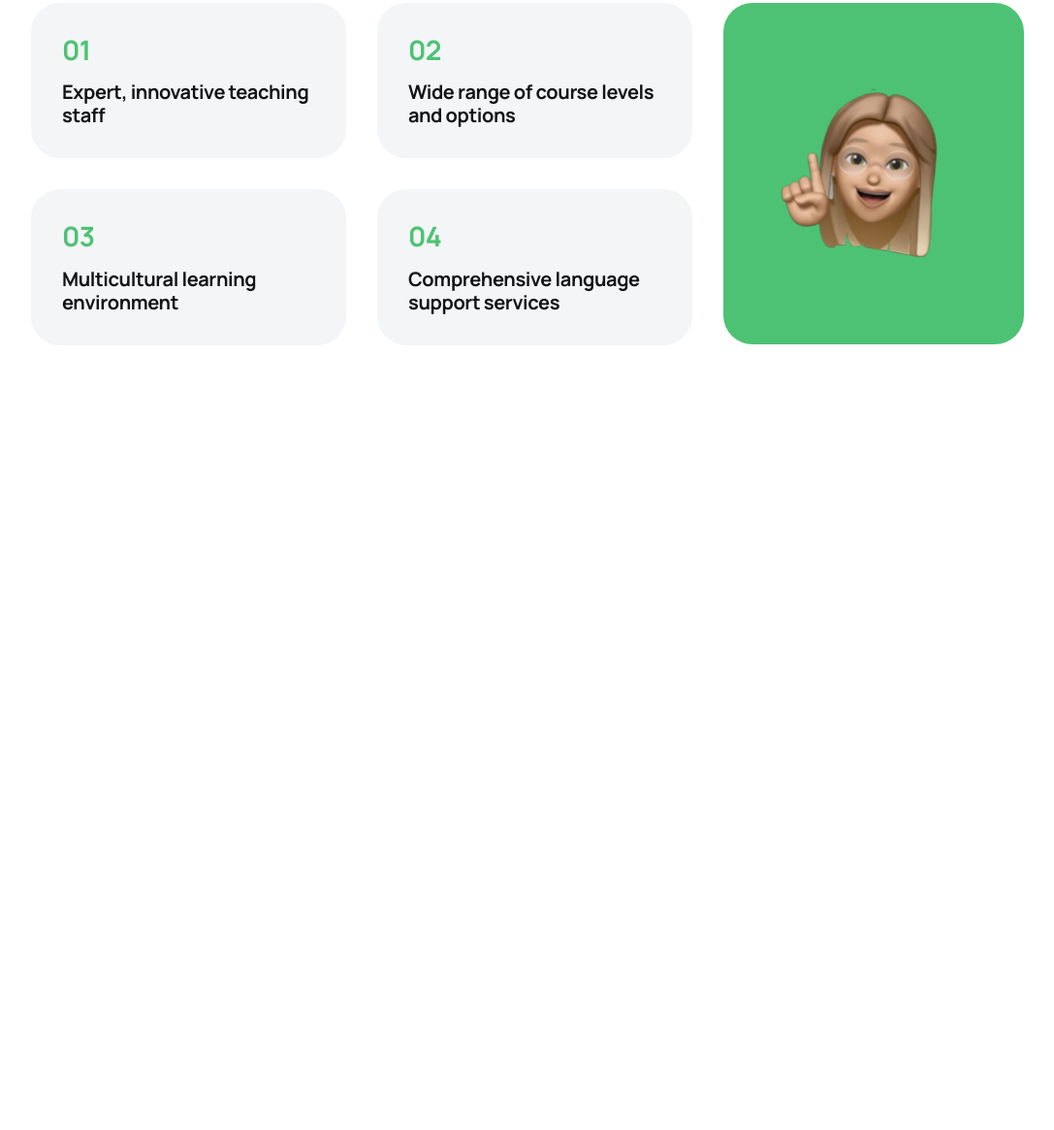
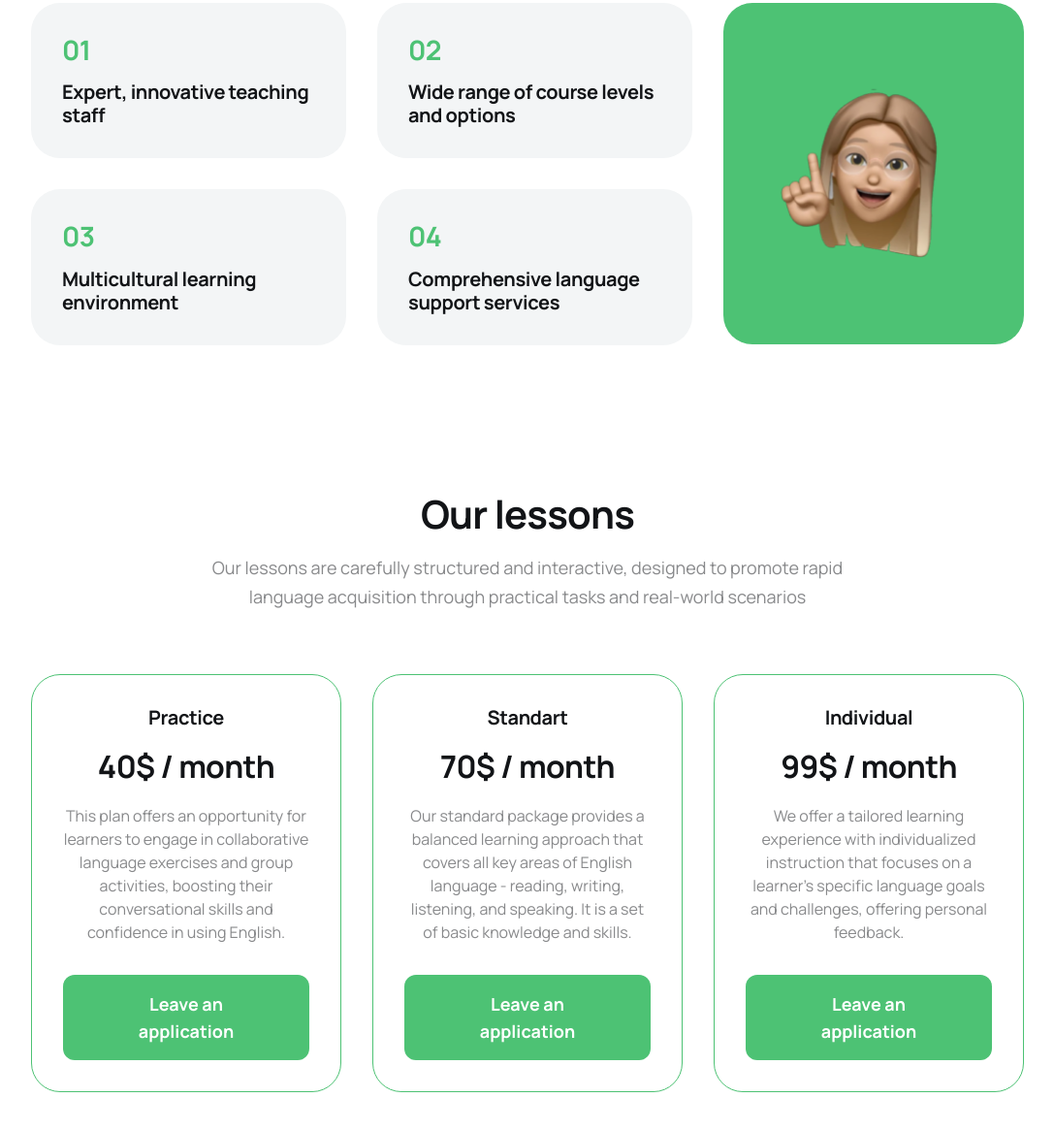
Before and after one commit to IYuliia/englishexcellence-personalproject, a plain HTML site: page index.html in a window 1280 px wide. Shown: the part 1021-2186 px from the top of the page at 97% size, without its empty margins (96-1183 px from the left). Before the commit the page ends 1377 px from the top, so only its background shows below. Drawn offline with nearby package versions, Linux system fonts and the light colour scheme.

Commit message:
added our lessons section

```diff
--- a/css/styles.css
+++ b/css/styles.css
@@ -49,6 +49,25 @@ img {
   list-style-type: none;
 }
 
+.section {
+  padding-top: 40px;
+  padding-bottom: 40px;
+}
+
+@media screen and (min-width: 768px) {
+  .section {
+    padding-top: 50px;
+    padding-bottom: 50px;
+  }
+}
+
+@media screen and (min-width: 1280px) {
+  .section {
+    padding-top: 75px;
+    padding-bottom: 75px;
+  }
+}
+
 .container {
   max-width: 375px;
   padding-left: 20px;
@@ -70,6 +89,42 @@ img {
     max-width: 1024px;
     padding-left: 0;
     padding-right: 0;
+  }
+}
+
+.section-title {
+  color: var(--main-cl-black);
+  text-align: center;
+  font-size: 32px;
+  font-weight: 700;
+  line-height: 1.1;
+  letter-spacing: -0.02em;
+  margin-bottom: 16px;
+}
+
+@media screen and (min-width: 768px) {
+  .section-title {
+    font-size: 40px;
+    line-height: 1.2;
+  }
+}
+
+.section-descr {
+  color: rgba(18, 20, 23, 0.5);
+  text-align: center;
+  font-size: 14px;
+  font-weight: 400;
+  line-height: 1.7;
+  margin-bottom: 40px;
+}
+
+@media screen and (min-width: 768px) {
+  .section-descr {
+    font-size: 18px;
+    margin-right: auto;
+    margin-left: auto;
+    margin-bottom: 64px;
+    width: 658px;
   }
 }
 
@@ -503,40 +558,8 @@ img {
 
 /* ABOUT US */
 
-.about-us-title {
-  color: var(--main-cl-black);
-  text-align: center;
-  font-size: 32px;
-  font-weight: 700;
-  line-height: 1.1;
-  letter-spacing: -0.02em;
-  margin-bottom: 16px;
-}
-
-@media screen and (min-width: 768px) {
-  .about-us-title {
-    font-size: 40px;
-    line-height: 1.2;
-  }
-}
-
-.about-us-descr {
-  color: rgba(18, 20, 23, 0.5);
-  text-align: center;
-  font-size: 14px;
-  font-weight: 400;
-  line-height: 1.7;
-  margin-bottom: 40px;
-}
-
-@media screen and (min-width: 768px) {
-  .about-us-descr {
-    font-size: 18px;
-    margin-right: auto;
-    margin-left: auto;
-    margin-bottom: 64px;
-    width: 658px;
-  }
+.about-us {
+  padding-top: 0;
 }
 
 .about-us-list-wrapper {
@@ -633,3 +656,63 @@ img {
     padding-left: 28px;
   }
 }
+
+/* OUR LESSONS */
+.our-lessons-list {
+  display: flex;
+  justify-content: center;
+  align-items: center;
+  gap: 32px;
+}
+
+.our-lessons-card {
+  max-width: 320px;
+  padding: 32px;
+  border-radius: 30px;
+  border: 1px solid var(--accent-cl);
+  background: var(--secondary-cl-white);
+  flex-basis: calc((100% - 2 * 32) / 3);
+}
+
+.card-title {
+  color: var(--main-cl-black);
+  text-align: center;
+  font-size: 20px;
+  font-weight: 700;
+  line-height: 1.2;
+  letter-spacing: -0.02em;
+  margin-bottom: 16px;
+}
+
+.card-subtitle {
+  color: var(--main-cl-black);
+  text-align: center;
+  font-size: 32px;
+  font-weight: 700;
+  line-height: 1.4;
+  letter-spacing: -0.02em;
+  margin-bottom: 16px;
+}
+
+.card-descr {
+  color: rgba(18, 20, 23, 0.5);
+  text-align: center;
+  font-size: 16px;
+  font-weight: 400;
+  line-height: 1.5;
+  margin-bottom: 32px;
+}
+
+.card-application-btn {
+  color: var(--secondary-cl-white);
+  font-size: 18px;
+  font-weight: 700;
+  line-height: 1.56;
+  padding: 16px 39px;
+  border-radius: 12px;
+  background-color: var(--accent-cl);
+  border: transparent;
+  display: block;
+  margin-left: auto;
+  margin-right: auto;
+}
--- a/index.html
+++ b/index.html
@@ -33,16 +33,22 @@
               <a href="#about-us" class="header-nav-list-link link">About us</a>
             </li>
             <li class="header-nav-list-item">
-              <a href="" class="header-nav-list-link link">Our lessons</a>
+              <a href="#our-lessons" class="header-nav-list-link link"
+                >Our lessons</a
+              >
             </li>
             <li class="header-nav-list-item">
-              <a href="" class="header-nav-list-link link">Teachers</a>
+              <a href="#our-teachers" class="header-nav-list-link link"
+                >Teachers</a
+              >
             </li>
             <li class="header-nav-list-item">
-              <a href="" class="header-nav-list-link link">Reviews</a>
+              <a href="#reviews" class="header-nav-list-link link">Reviews</a>
             </li>
             <li class="header-nav-list-item">
-              <a href="" class="header-nav-list-link link">Contact us</a>
+              <a href="#leave-an-application" class="header-nav-list-link link"
+                >Contact us</a
+              >
             </li>
           </ul>
         </nav>
@@ -120,10 +126,10 @@
             Discover the joy of learning
             <span class="light-accent-cl">English</span> with us!
           </h1>
-          <button class="hero-button" type="button" data-modal-open>
+          <button class="hero-button" type="button">
             Leave an application
           </button>
-          <a href="" class="scroll-down-link">
+          <a href="#footer" class="scroll-down-link">
             <svg
               class="scroll-down-icon"
               width="24"
@@ -137,8 +143,8 @@
       </section>
       <section class="about-us section" id="about-us">
         <div class="about-us-container container">
-          <h2 class="about-us-title">About us</h2>
-          <p class="about-us-descr">
+          <h2 class="about-us-title section-title">About Us</h2>
+          <p class="about-us-descr section-descr">
             We are dedicated to providing engaging and effective English
             language courses in a supportive and stimulating learning
             environment
@@ -178,6 +184,55 @@
           </div>
         </div>
       </section>
+      <section class="our-lessons section" id="our-lessons">
+        <div class="our-lessons-container container">
+          <h2 class="our-lessons-title section-title">Our lessons</h2>
+          <p class="section-descr">
+            Our lessons are carefully structured and interactive, designed to
+            promote rapid language acquisition through practical tasks and
+            real-world scenarios
+          </p>
+          <ul class="our-lessons-list list">
+            <li class="our-lessons-card">
+              <h3 class="card-title">Practice</h3>
+              <p class="card-subtitle">40$ / month</p>
+              <p class="card-descr">
+                This plan offers an opportunity for learners to engage in
+                collaborative language exercises and group activities, boosting
+                their conversational skills and confidence in using English.
+              </p>
+              <button class="card-application-btn" type="button">
+                Leave an application
+              </button>
+            </li>
+            <li class="our-lessons-card">
+              <h3 class="card-title">Standart</h3>
+              <p class="card-subtitle">70$ / month</p>
+              <p class="card-descr">
+                Our standard package provides a balanced learning approach that
+                covers all key areas of English language - reading, writing,
+                listening, and speaking. It is a set of basic knowledge and
+                skills.
+              </p>
+              <button class="card-application-btn" type="button">
+                Leave an application
+              </button>
+            </li>
+            <li class="our-lessons-card">
+              <h3 class="card-title">Individual</h3>
+              <p class="card-subtitle">99$ / month</p>
+              <p class="card-descr">
+                We offer a tailored learning experience with individualized
+                instruction that focuses on a learner's specific language goals
+                and challenges, offering personal feedback.
+              </p>
+              <button class="card-application-btn" type="button">
+                Leave an application
+              </button>
+            </li>
+          </ul>
+        </div>
+      </section>
     </main>
     <footer></footer>
 
@@ -201,16 +256,22 @@
               >
             </li>
             <li class="mobile-nav-list-item">
-              <a href="" class="mobile-nav-list-link link">Our lessons</a>
+              <a href="#our-lessons" class="mobile-nav-list-link link"
+                >Our lessons</a
+              >
             </li>
             <li class="mobile-nav-list-item">
-              <a href="" class="mobile-nav-list-link link">Teachers</a>
+              <a href="#our-teachers" class="mobile-nav-list-link link"
+                >Teachers</a
+              >
             </li>
             <li class="mobile-nav-list-item">
-              <a href="" class="mobile-nav-list-link link">Reviews</a>
+              <a href="#reviews" class="mobile-nav-list-link link">Reviews</a>
             </li>
             <li class="mobile-nav-list-item">
-              <a href="" class="mobile-nav-list-link link">Contact us</a>
+              <a href="#leave-an-application" class="mobile-nav-list-link link"
+                >Contact us</a
+              >
             </li>
           </ul>
         </nav>
@@ -221,7 +282,12 @@
               class="mobile-social-link link"
               target="_blank"
             >
-              <svg class="mobile-social-icon" width="26" height="26">
+              <svg
+                class="mobile-social-icon"
+                width="26"
+                height="26"
+                aria-label="facebook icon"
+              >
                 <use href="./images/sprite.svg#icon-facebook"></use>
               </svg>
             </a>
@@ -232,7 +298,12 @@
               class="mobile-social-link link"
               target="_blank"
             >
-              <svg class="mobile-social-icon" width="26" height="26">
+              <svg
+                class="mobile-social-icon"
+                width="26"
+                height="26"
+                aria-label="instagram icon"
+              >
                 <use href="./images/sprite.svg#icon-instagram"></use>
               </svg>
             </a>
@@ -243,7 +314,12 @@
               class="mobile-social-link link"
               target="_blank"
             >
-              <svg class="mobile-social-icon" width="26" height="26">
+              <svg
+                class="mobile-social-icon"
+                width="26"
+                height="26"
+                aria-label="youtube icon"
+              >
                 <use href="./images/sprite.svg#icon-youtube"></use>
               </svg>
             </a>
```
